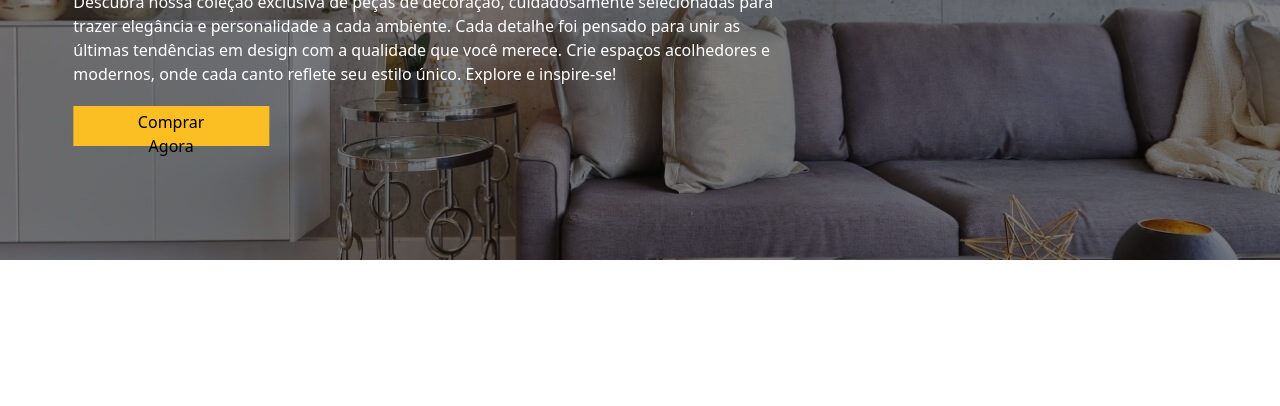
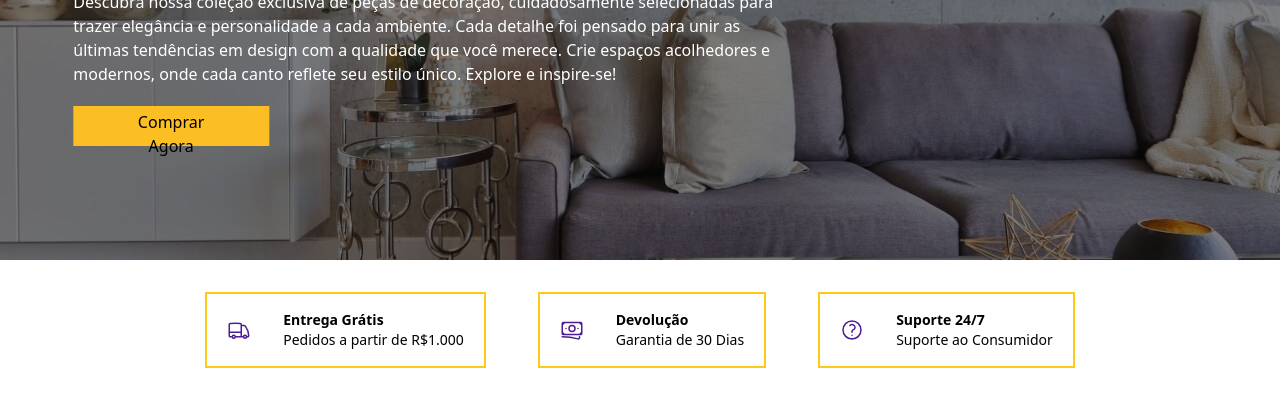
Before and after one commit to lucaskrispim/Trabalho_IHC, a website built with Parcel: page src/index.html in a window 1280 px wide. Shown: the part 352-758 px from the top of the page. Built offline with nearby package versions, Linux system fonts and the light colour scheme; files whose address does not match are found by name.

Commit message:
add work section

```diff
--- a/src/index.html
+++ b/src/index.html
@@ -586,5 +586,99 @@
           </button>
         </div>
       </div>
+
+      <section
+      class="container mx-auto my-8 flex flex-col justify-center gap-3 lg:flex-row"
+    >
+      <!-- 1 -->
+
+      <div
+        class="mx-5 flex flex-row items-center justify-center border-2 border-yellow-400 py-4 px-5"
+      >
+        <div class="">
+          <svg
+            xmlns="http://www.w3.org/2000/svg"
+            fill="none"
+            viewBox="0 0 24 24"
+            stroke-width="1.5"
+            stroke="currentColor"
+            class="h-6 w-6 text-violet-900 lg:mr-2"
+          >
+            <path
+              stroke-linecap="round"
+              stroke-linejoin="round"
+              d="M8.25 18.75a1.5 1.5 0 01-3 0m3 0a1.5 1.5 0 00-3 0m3 0h6m-9 0H3.375a1.125 1.125 0 01-1.125-1.125V14.25m17.25 4.5a1.5 1.5 0 01-3 0m3 0a1.5 1.5 0 00-3 0m3 0h1.125c.621 0 1.129-.504 1.09-1.124a17.902 17.902 0 00-3.213-9.193 2.056 2.056 0 00-1.58-.86H14.25M16.5 18.75h-2.25m0-11.177v-.958c0-.568-.422-1.048-.987-1.106a48.554 48.554 0 00-10.026 0 1.106 1.106 0 00-.987 1.106v7.635m12-6.677v6.677m0 4.5v-4.5m0 0h-12"
+            />
+          </svg>
+        </div>
+
+        <div class="ml-6 flex flex-col justify-center">
+          <h3 class="text-left text-xs font-bold lg:text-sm">Entrega Grátis</h3>
+          <p class="text-light text-center text-xs lg:text-left lg:text-sm">
+            Pedidos a partir de R$1.000
+          </p>
+        </div>
+      </div>
+
+      <!-- 2 -->
+
+      <div
+        class="mx-5 flex flex-row items-center justify-center border-2 border-yellow-400 py-4 px-5"
+      >
+        <div class="">
+          <svg
+            xmlns="http://www.w3.org/2000/svg"
+            fill="none"
+            viewBox="0 0 24 24"
+            stroke-width="1.5"
+            stroke="currentColor"
+            class="h-6 w-6 text-violet-900 lg:mr-2"
+          >
+            <path
+              stroke-linecap="round"
+              stroke-linejoin="round"
+              d="M2.25 18.75a60.07 60.07 0 0115.797 2.101c.727.198 1.453-.342 1.453-1.096V18.75M3.75 4.5v.75A.75.75 0 013 6h-.75m0 0v-.375c0-.621.504-1.125 1.125-1.125H20.25M2.25 6v9m18-10.5v.75c0 .414.336.75.75.75h.75m-1.5-1.5h.375c.621 0 1.125.504 1.125 1.125v9.75c0 .621-.504 1.125-1.125 1.125h-.375m1.5-1.5H21a.75.75 0 00-.75.75v.75m0 0H3.75m0 0h-.375a1.125 1.125 0 01-1.125-1.125V15m1.5 1.5v-.75A.75.75 0 003 15h-.75M15 10.5a3 3 0 11-6 0 3 3 0 016 0zm3 0h.008v.008H18V10.5zm-12 0h.008v.008H6V10.5z"
+            />
+          </svg>
+        </div>
+
+        <div class="ml-6 flex flex-col justify-center">
+          <h3 class="text-left text-xs font-bold lg:text-sm">Devolução</h3>
+          <p class="text-light text-left text-xs lg:text-sm">
+            Garantia de 30 Dias
+          </p>
+        </div>
+      </div>
+
+      <!-- 3 -->
+
+      <div
+        class="mx-5 flex flex-row items-center justify-center border-2 border-yellow-400 py-4 px-5"
+      >
+        <div class="">
+          <svg
+            xmlns="http://www.w3.org/2000/svg"
+            fill="none"
+            viewBox="0 0 24 24"
+            stroke-width="1.5"
+            stroke="currentColor"
+            class="h-6 w-6 text-violet-900 lg:mr-2"
+          >
+            <path
+              stroke-linecap="round"
+              stroke-linejoin="round"
+              d="M9.879 7.519c1.171-1.025 3.071-1.025 4.242 0 1.172 1.025 1.172 2.687 0 3.712-.203.179-.43.326-.67.442-.745.361-1.45.999-1.45 1.827v.75M21 12a9 9 0 11-18 0 9 9 0 0118 0zm-9 5.25h.008v.008H12v-.008z"
+            />
+          </svg>
+        </div>
+
+        <div class="ml-6 flex flex-col justify-center">
+          <h3 class="text-left text-xs font-bold lg:text-sm">Suporte 24/7</h3>
+          <p class="text-light text-left text-xs lg:text-sm">
+            Suporte ao Consumidor
+          </p>
+        </div>
+      </div>
+    </section>
   </body>
 </html>
```
